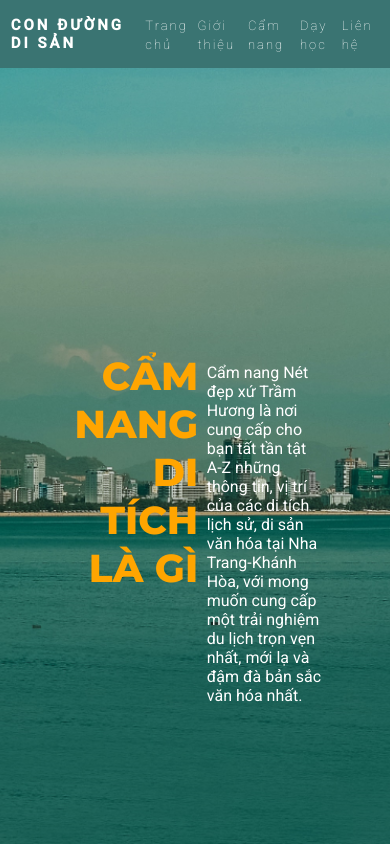
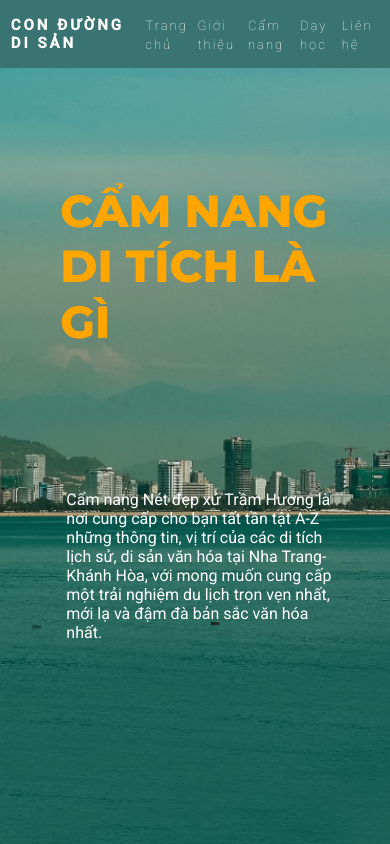
Before and after one commit to camnangditich/camnangditich.github.io, a plain HTML site: page gioithieu.html in a window 390 px wide. Drawn offline with Linux system fonts and the light colour scheme.

Commit message:
Update gioithieu.css

```diff
--- a/gioithieu.css
+++ b/gioithieu.css
@@ -11,19 +11,50 @@
 	font-weight: 800;
 	color: orange;
 	position: absolute;
-	text-align: right;
 	width: 25%;
-	right: 53%;
-	top: 45%;
-	transform: scale(1.3,1.3);
+	right: 56%;
+	top: 280px;
+	transform: scale(1.5,1.5);
 }
 .noidung1{
 	font-family: 'Roboto', Sans-serrif;
 	font-weight: 400;
 	color: white;
 	width: 30%;
-	left: 53%;
+	left: 52%;
 	position: absolute;
 	text-align: left;
-	top: 43%;
+	top: 270px;
 }
+@media screen and (max-width: 2048px){
+	.tieude1{
+		text-align: right;
+		width: 25%;
+		right: 56%;
+		top: 280px;
+		transform: scale(1.5,1.5);
+	}
+	.noidung1{
+		width: 30%;
+		left: 52%;
+		position: absolute;
+		text-align: left;
+		top: 270px;
+	}
+}
+@media screen and (max-width: 768px){
+	.tieude1{
+		text-align: left;
+		width: 50%;
+		left: 28%;
+		top: 25%;
+
+	}
+	.noidung1{
+		width: 70%;
+		left: 17%;
+		position: absolute;
+		text-align: left;
+		top: 58%;
+	}
+}
```
